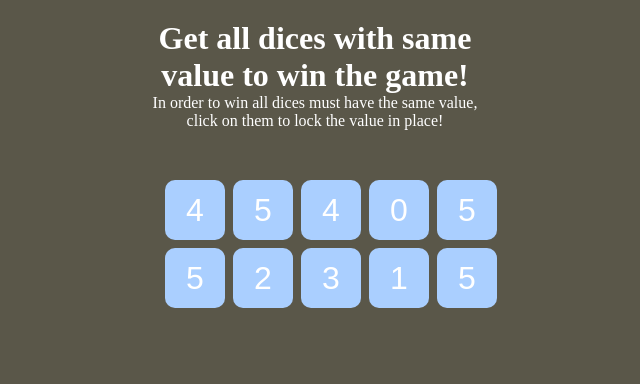
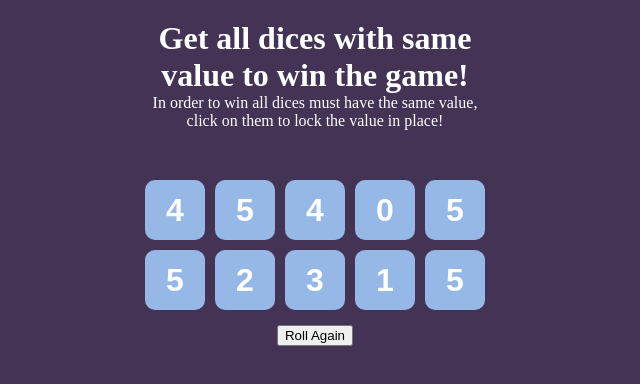
Before and after one commit to rodolfofrainer/tenzies, a React (Vite) app: page / in a window 1280 px wide. Shown: the top 384 px of the page, without its empty margins (325-965 px from the left). Built offline with nearby package versions, Linux system fonts and the light colour scheme.

Commit message:
refactor dicesContainer

```diff
--- a/src/App.tsx
+++ b/src/App.tsx
@@ -1,20 +1,26 @@
 import { JSX } from "react";
 
 import TopBar from "./components/TopBar";
-import DicesContainer from "./components/DicesContainer";
 
 export default function App(): JSX.Element {
+  // Dices Logic
   const NUMBER_OF_DICES: number = 10;
   let diceList: number[] = [];
   for (let i = 0; i < NUMBER_OF_DICES; i++) {
     diceList.push(Math.floor(Math.random() * 6));
   }
+  const dices: JSX.Element[] = diceList.map((item, index) => (
+    <button className="dice" key={index}>
+      {item}
+    </button>
+  ));
 
   return (
     <main>
       <div className="app-container">
         <TopBar />
-        <DicesContainer diceList={diceList} />
+        <div className="dices-container">{dices}</div>
+        <button className="roll-again-button">Roll Again</button>
       </div>
     </main>
   );
--- a/src/components/DicesContainer.tsx
+++ /dev/null
@@ -1,17 +0,0 @@
-import { JSX } from "react";
-
-interface DicesContainerProps {
-  diceList: number[];
-}
-
-export default function DicesContainer(
-  props: DicesContainerProps
-): JSX.Element {
-  const { diceList } = props;
-
-  const dices = diceList.map((item) => (
-    <button className="dice">{item}</button>
-  ));
-
-  return <div className="dices-container">{dices}</div>;
-}
--- a/src/index.css
+++ b/src/index.css
@@ -5,7 +5,7 @@
 main {
   height: 100vh;
   width: 100%;
-  background-color: #5a5749;
+  background-color: #433355;
 }
 
 .app-container {
@@ -26,23 +26,26 @@ main {
   margin-top: 50px;
   display: grid;
   grid-template: auto auto / repeat(5, 1fr);
-  gap: 8px;
-  max-width: 300px;
+  gap: 10px;
 }
 
 .dice {
   height: 60px;
   width: 60px;
-  font-weight: 500;
   font-size: 2rem;
   border: transparent;
   border-radius: 10px;
-  background-color: rgb(170, 207, 255);
+  background-color: rgb(149, 184, 230);
   color: white;
+  font-weight: 600;
 }
 
 .dice:hover {
-  outline: solid 2px white;
-  font-size: 2.25rem;
-  background-color: rgb(173, 202, 240);
+  outline: solid 3px rgb(255, 255, 255);
+  font-size: 2.5rem;
+  background-color: rgb(124, 145, 173);
 }
+
+.roll-again-button {
+  margin-top: 15px;
+}
```
